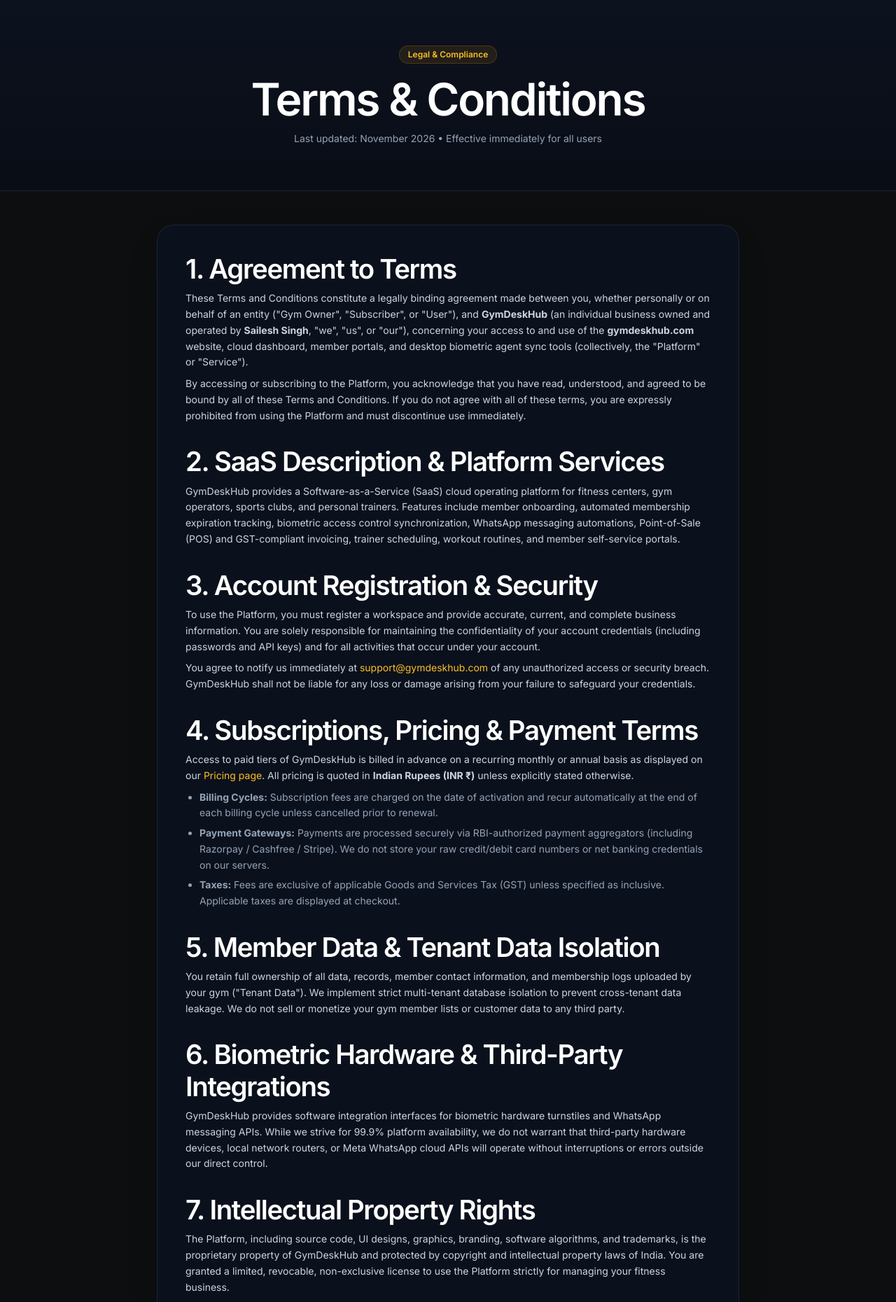
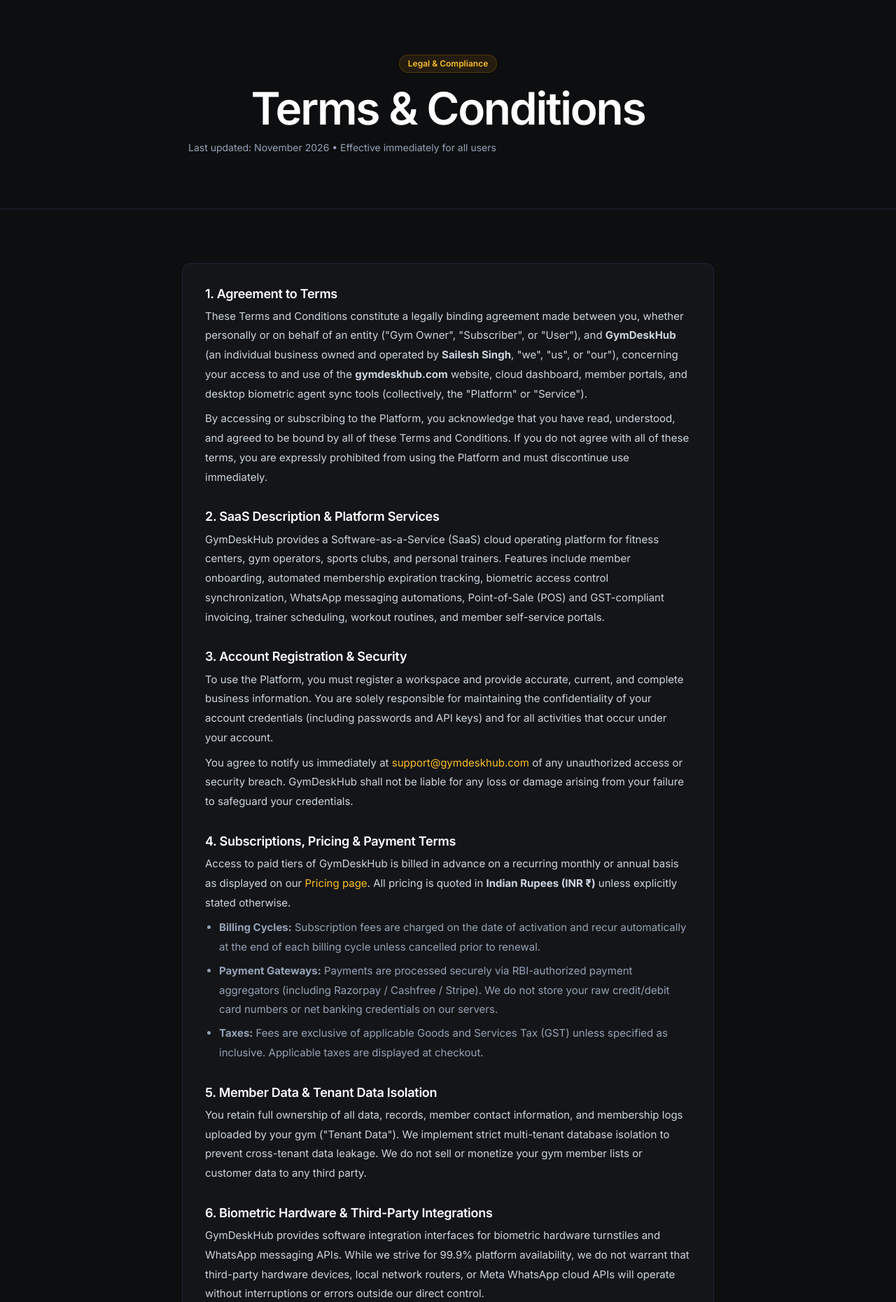
Before and after one commit to SaileshSingh1806/gym-console, a Laravel app: page /terms in a window 1280 px wide. Shown: the part 81-1941 px from the top of the page at 70% size. Run offline with Laravel 12, Linux system fonts and the light colour scheme; data that the repository does not hold is empty; some libraries are stand-ins or nearby versions.

Commit message:
Refine terms page layout and typography

```diff
--- a/resources/views/public/terms.blade.php
+++ b/resources/views/public/terms.blade.php
@@ -4,20 +4,20 @@
     meta-keywords="gymdeskhub terms and conditions, gym software terms of service, saas terms gym platform"
 >
     {{-- Header --}}
-    <section class="relative pt-12 pb-12 sm:pt-16 sm:pb-16 border-b border-slate-800/80 bg-gradient-to-b from-[#0c121e] to-[#090d16]">
+    <section class="marketing-hero relative pt-12 pb-12 sm:pt-16 sm:pb-16 border-b border-slate-800/80 bg-[#0D0E10]">
         <div class="max-w-4xl mx-auto px-4 sm:px-6 lg:px-8 text-center">
             <div class="inline-flex items-center gap-2 px-3 py-1 rounded-full bg-amber-500/10 border border-amber-500/20 text-amber-400 text-xs font-semibold mb-4">
                 <span>Legal & Compliance</span>
             </div>
-            <h1 class="text-3xl sm:text-4xl font-extrabold text-white tracking-tight">Terms & Conditions</h1>
+            <h1 class="text-3xl sm:text-4xl font-semibold text-white tracking-tight">Terms & Conditions</h1>
             <p class="mt-3 text-sm text-slate-400">Last updated: November 2026 • Effective immediately for all users</p>
         </div>
     </section>
 
     {{-- Content --}}
-    <section class="py-12 pb-24">
+    <section class="marketing-section py-12 pb-24">
         <div class="max-w-4xl mx-auto px-4 sm:px-6 lg:px-8">
-            <div class="p-6 sm:p-10 rounded-3xl bg-[#0c121e]/90 border border-slate-800/80 shadow-2xl space-y-8 text-slate-300 text-sm leading-relaxed">
+            <div class="marketing-legal p-5 sm:p-8 rounded-xl bg-[#141518] border border-slate-800/80  space-y-8 text-slate-300 text-sm leading-relaxed">
 
                 <div>
                     <h2 class="text-lg font-bold text-white mb-2">1. Agreement to Terms</h2>
```
